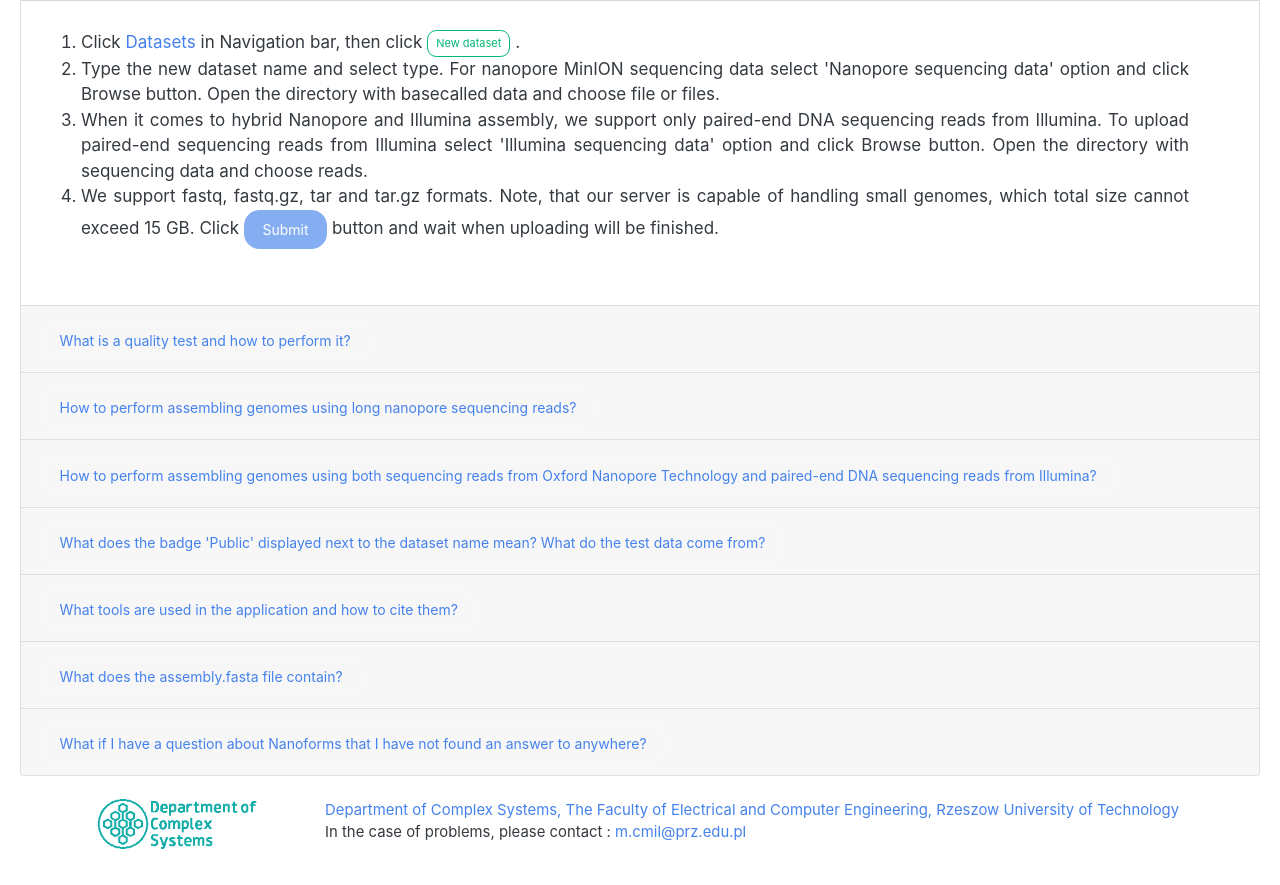
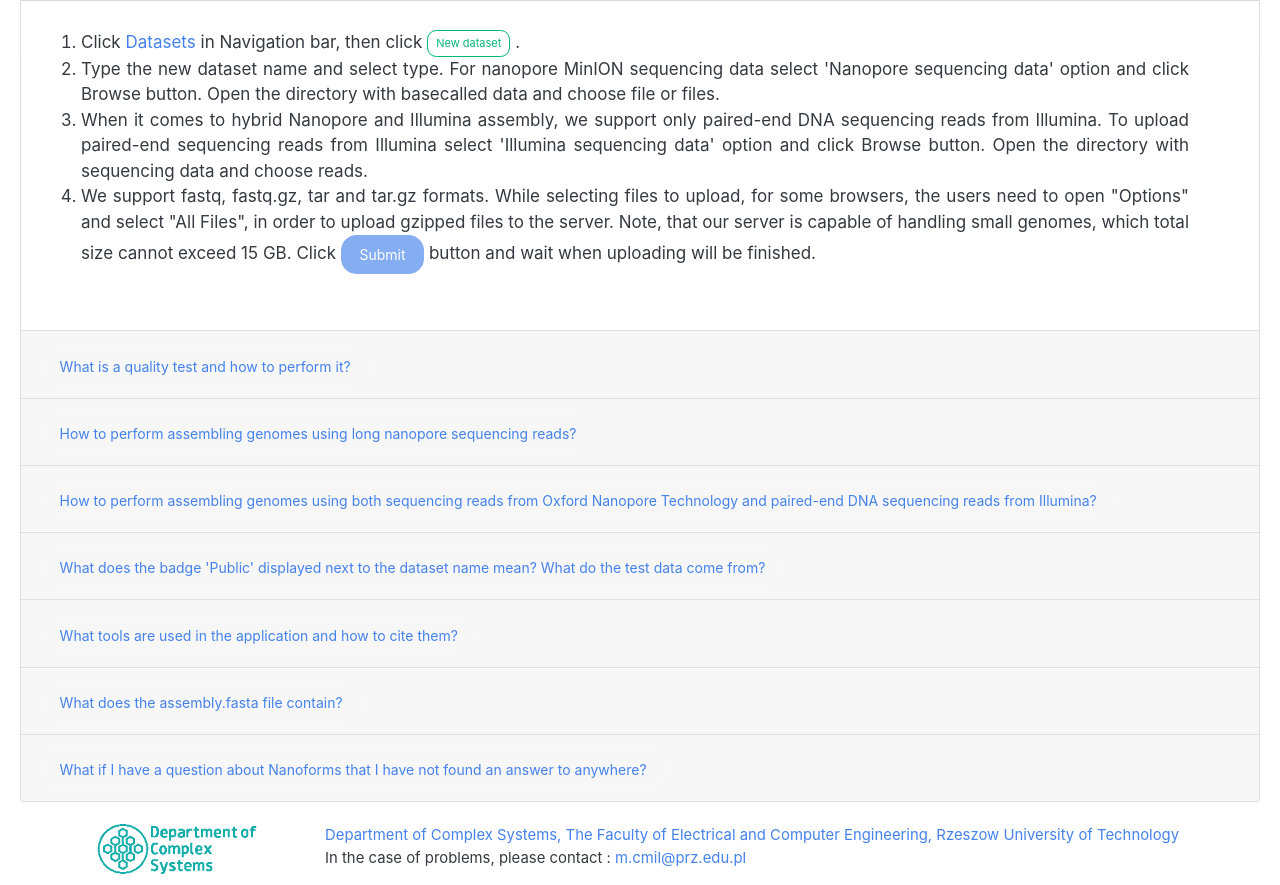
Before and after one commit to czmilanna/nanoforms, a Django app: page /help/ in a window 1280 px wide. Shown: the part 196-1081 px from the top of the page. Before the commit the page ends 1045 px from the top, so only its background shows below. Run offline with Django 3.2, Linux system fonts and the light colour scheme; parts of the project's set-up code (start-up, migrations or seed data) failed here and were passed over; some libraries are stand-ins or nearby versions.

Commit message:
Update dependencies and FAQ

```diff
--- a/requirements.txt
+++ b/requirements.txt
@@ -1,6 +1,5 @@
 gunicorn==20.0.4
 Django==3.1.1
-psycopg2==2.8.6
 psycopg2-binary==2.8.6
 django-registration==3.1.1
 django-crispy-forms==1.9.2
--- a/templates/help.html
+++ b/templates/help.html
@@ -32,8 +32,10 @@
                             sequencing data and choose reads.
                         </li>
                         <li>
-                            We support fastq, fastq.gz, tar and tar.gz formats. Note, that our server is capable of
-                            handling small genomes, which total size cannot exceed 15 GB.
+                            We support fastq, fastq.gz, tar and tar.gz formats. While selecting files to upload, for
+                            some browsers, the users need to open "Options" and select "All Files", in order to upload
+                            gzipped files to the server. Note, that our server is capable of handling small genomes,
+                            which total size cannot exceed 15 GB.
                             Click <input
                                 type="submit" name="submit" value="Submit" class="btn btn-primary"
                                 id="submit-id-submit" disabled>
@@ -312,7 +314,8 @@
                 <h2 class="mb-0">
                     <button class="btn btn-outline-light btn-link collapsed" type="button" data-toggle="collapse"
                             data-target="#collapse5" aria-expanded="false" aria-controls="collapse5">
-                        What does the badge 'Public' displayed next to the dataset name mean? What do the test data come from?
+                        What does the badge 'Public' displayed next to the dataset name mean? What do the test data come
+                        from?
                     </button>
                 </h2>
             </div>
@@ -402,7 +405,8 @@
                         </dt>
                         <dd>- an interactive visualization tool for exploring the composition of metagenomes
                         </dd>
-                        <dd>Ondov BD, Bergman NH, and Phillippy AM., 2011. Krona: Interactive metagenomic visualization in a Web
+                        <dd>Ondov BD, Bergman NH, and Phillippy AM., 2011. Krona: Interactive metagenomic visualization
+                            in a Web
                             browser. BMC Bioinformatics, 12(1), pp. 385.
                         </dd>
                         <dt><a href="https://nanoporetech.github.io/medaka/index.html" target="_blank">Medaka</a></dt>
```
